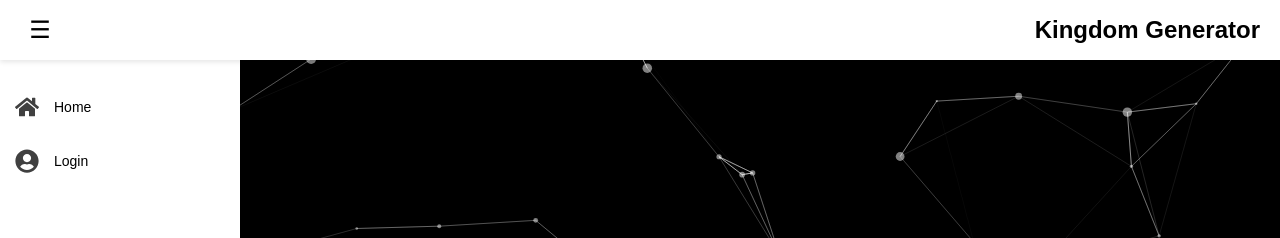
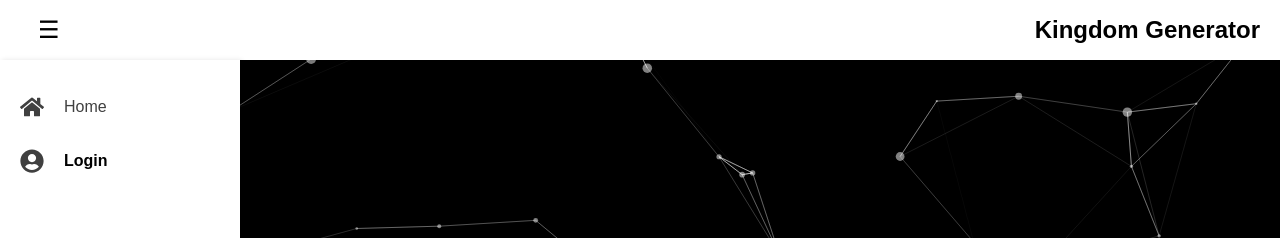
Before and after one commit to OleksandrSokils25416/KINGDOM-GENERATOR_ROYALDEGEN, a React (Vite) app in the folder client/royaldegen/: page /login in a window 1280 px wide. Shown: the top 238 px of the page. Built offline with nearby package versions, Linux system fonts and the light colour scheme.

Commit message:
Updated frontend sidebar component

```diff
--- a/client/royaldegen/src/App.css
+++ b/client/royaldegen/src/App.css
@@ -76,7 +76,6 @@ nav a:hover {
 
 /* Sidebar */
 .sidenav {
-  width: 80px;
   height: calc(100vh - 60px);
   position: fixed;
   top: 0;
@@ -86,30 +85,66 @@ nav a:hover {
   box-shadow: 2px 0 5px rgba(0, 0, 0, 0.1);
   overflow: hidden;
   transition: transform 0.3s ease, width 0.3s ease;
+  z-index: 100;  /* Ensures it appears over other elements */
+}
+
+.sidenav.collapsed {
+  transform: translateX(-100%);
 }
 
 .sidenav.expanded {
   width: 240px;
 }
 
-@media (max-width: 1024px) {
+@media (max-width: 768px) {
+  .sidenav {
+    width: 0;  /* Start hidden */
+  }
+
   .sidenav.expanded {
-    width: 120px;
+    width: 100vw;  /* Full width for mobile */
+    transform: translateX(0);
   }
 }
 
-@media (max-width: 768px) {
-  .sidenav {
-    transform: translateX(-100%);
-  }
+.sidenav ul {
+  list-style-type: none;
+  padding: 0;
+}
 
-  .sidenav.visible {
-    transform: translateX(0);
-  }
+.sidenav li {
+  padding: 15px 20px;
+  display: flex;
+  align-items: center;
+}
 
-  .sidenav.expanded {
-    width: 120px;
-  }
+.sidenav a {
+  text-decoration: none;
+  color: #404040;
+  font-size: 16px;
+  display: flex;
+  align-items: center;
+}
+
+.sidenav a:hover {
+  color: #333333;
+}
+
+.icon {
+  font-size: 24px;
+  margin-right: 10px;
+}
+
+.text {
+  font-size: 16px;
+}
+
+.sidenav.collapsed .text {
+  display: none;
+}
+
+.sidenav.expanded .text {
+  display: inline;
 }
 
 /* Content */
--- a/client/royaldegen/src/App.tsx
+++ b/client/royaldegen/src/App.tsx
@@ -12,17 +12,14 @@ import HeaderComponent from "./components/Header/HeaderComponent";
 function App() {
   const [generatedText, setGeneratedText] = useState<string>("");
   const [loading, setLoading] = useState<boolean>(false);
-  const [isSidebarExpanded, setIsSidebarExpanded] = useState(false);
-  const [isSidebarVisible, setIsSidebarVisible] = useState(false);
+  const [isSidebarExpanded, setIsSidebarExpanded] = useState(true);
 
   useEffect(() => {
     const handleResize = () => {
       if (window.innerWidth > 768) {
         setIsSidebarExpanded(true);
-        setIsSidebarVisible(false);
       } else {
         setIsSidebarExpanded(false);
-        setIsSidebarVisible(true);
       }
     };
 
@@ -39,14 +36,13 @@ function App() {
     settings: { temperature: number; maxTokens: number }
   ) => {
     setLoading(true);
-
     try {
-      const token = localStorage.getItem("accessToken"); // Retrieve token from localStorage
-      const response = await fetch("/generate-text", {
+      const token = localStorage.getItem("accessToken");
+      const response = await fetch("http://127.0.0.1:8000/generate-text", {
         method: "POST",
         headers: {
           "Content-Type": "application/json",
-          Authorization: `Bearer ${token}`, // Include token in the Authorization header
+          Authorization: `Bearer ${token}`,
         },
         body: JSON.stringify({
           prompt,
@@ -79,11 +75,8 @@ function App() {
     <Router>
       <div className="main-container">
         <HeaderComponent toggleSidebar={toggleSidebar} />
-        <SidebarComponent
-          isExpanded={isSidebarExpanded}
-          isVisible={isSidebarVisible}
-        />
-        <main className="content">
+        <SidebarComponent isExpanded={isSidebarExpanded} />
+        <main className={`content ${isSidebarExpanded ? "" : "collapsed"}`}>
           <Routes>
             <Route
               path="/"
--- a/client/royaldegen/src/components/Login/Register/LoginComponent.tsx
+++ b/client/royaldegen/src/components/Login/Register/LoginComponent.tsx
@@ -9,7 +9,7 @@ function Login() {
 
   const handleLogin = async () => {
     try {
-      const response = await fetch("/login", {
+      const response = await fetch("http://127.0.0.1:8000/login", {
         method: "POST",
         headers: { "Content-Type": "application/json" },
         body: JSON.stringify({ username, password }),
--- a/client/royaldegen/src/components/Login/Register/RegisterComponent.tsx
+++ b/client/royaldegen/src/components/Login/Register/RegisterComponent.tsx
@@ -11,13 +11,13 @@ function Register() {
   // Register.tsx
   const handleRegister = async () => {
     try {
-      const response = await fetch("/register", {
+      const response = await fetch("http://127.0.0.1:8000/register", {
         method: "POST",
         headers: { "Content-Type": "application/json" },
         body: JSON.stringify({ username, email, password }), // Include email
       });
       if (response.ok) {
-       // alert("Registration successful!");
+        // alert("Registration successful!");
         navigate("/login");
       } else {
         alert("Registration failed.");
--- a/client/royaldegen/src/components/Sidebar/SidebarComponent.css
+++ b/client/royaldegen/src/components/Sidebar/SidebarComponent.css
@@ -1,104 +1,75 @@
 .sidenav {
-    width: 80px;
-    height: 100vh;
-    background-color: #fff;
-    color: #000;
+  height: calc(100vh - 60px);
   position: fixed;
   top: 0;
   left: 0;
+  margin-top: 60px;
+  background-color: #fff;
+  box-shadow: 2px 0 5px rgba(0, 0, 0, 0.1);
   overflow: hidden;
-    box-shadow: 2px 0 5px rgba(0, 0, 0, 0.1);
+  transition: width 0.3s ease, transform 0.3s ease;
   padding-top: 20px;
+}
+
+.sidenav.collapsed {
+  display: none;
 }
 
 .sidenav.expanded {
   width: 240px;
 }
 
-  .expand-button {
-    background-color: transparent;
-    border: none;
-    cursor: pointer;
-    color: #000;
-    font-size: 24px;
-    margin-left: 10px;
-    margin-bottom: 20px;
-    text-align: left;
-    padding: 10px 15px;
-    border-radius: 50%;
-    transition: background-color 0.3s ease;
-    outline: none;
-  }
-
-  .expand-button:hover {
-    background-color: #e3e4e6;
-  }
-
-  .expand-button:focus {
-    outline: none;
-  }
-
-
-
 .sidenav ul {
   list-style-type: none;
   padding: 0;
+  margin: 0;
 }
 
 .sidenav li {
-    padding: 15px;
+  padding: 15px 20px;
   display: flex;
   align-items: center;
-    justify-content: center;
-    position: relative;
   cursor: pointer;
+  transition: background-color 0.3s ease;
 }
 
 .sidenav li:hover {
-    background-color: #f0f0f0;
-  }
-
-  .sidenav.expanded li {
-    justify-content: flex-start;
+  background-color: #f5f5f5;
 }
 
 .sidenav a {
-    color: #000;
   text-decoration: none;
+  color: #404040;
+  font-size: 16px;
   display: flex;
   align-items: center;
   width: 100%;
-    justify-content: center;
 }
 
-  .sidenav.expanded a {
-    justify-content: flex-start;
+.sidenav a:hover {
+  color: #333333;
 }
 
 .icon {
   font-size: 24px;
+  margin-right: 10px;
   color: #404040;
 }
 
 .text {
+  font-size: 16px;
+  margin-left: 10px;
+}
+
+.sidenav.collapsed .text {
   display: none;
-    margin-left: 15px;
-    font-size: 14px;
-    white-space: nowrap;
 }
 
 .sidenav.expanded .text {
   display: inline;
 }
 
-  .logo {
-    display: flex;
-    align-items: center;
-    justify-content: center;
-    margin-bottom: 20px;
+.sidenav a.active {
+  color: #000;
+  font-weight: bold;
 }
-
-  .logo-image {
-    width: 120px;
-    height: auto;
-  }
--- a/client/royaldegen/src/components/Sidebar/SidebarComponent.tsx
+++ b/client/royaldegen/src/components/Sidebar/SidebarComponent.tsx
@@ -1,32 +1,27 @@
 import React from "react";
-import { Link } from "react-router-dom";
+import { Link, useLocation } from "react-router-dom";
 import { FaHome, FaUserCircle } from "react-icons/fa";
 import "./SidebarComponent.css";
 
 type SidebarProps = {
   isExpanded: boolean;
-  isVisible: boolean;
 };
 
-const SidebarComponent: React.FC<SidebarProps> = ({
-  isExpanded,
-  isVisible,
-}) => {
+const SidebarComponent: React.FC<SidebarProps> = ({ isExpanded }) => {
+  const location = useLocation();
+  const isActive = (path: string) => location.pathname === path;
+
   return (
-    <div
-      className={`sidenav ${isExpanded ? "expanded" : ""} ${
-        isVisible ? "visible" : ""
-      }`}
-    >
+    <div className={`sidenav ${isExpanded ? "expanded" : "collapsed"}`}>
       <ul>
         <li>
-          <Link to="/">
+          <Link to="/" className={isActive("/") ? "active" : ""}>
             <FaHome className="icon" />
             <span className="text">Home</span>
           </Link>
         </li>
         <li>
-          <Link to="/login">
+          <Link to="/login" className={isActive("/login") ? "active" : ""}>
             <FaUserCircle className="icon" />
             <span className="text">Login</span>
           </Link>
```
Lines whose indentation alone changed are shown as unchanged.
